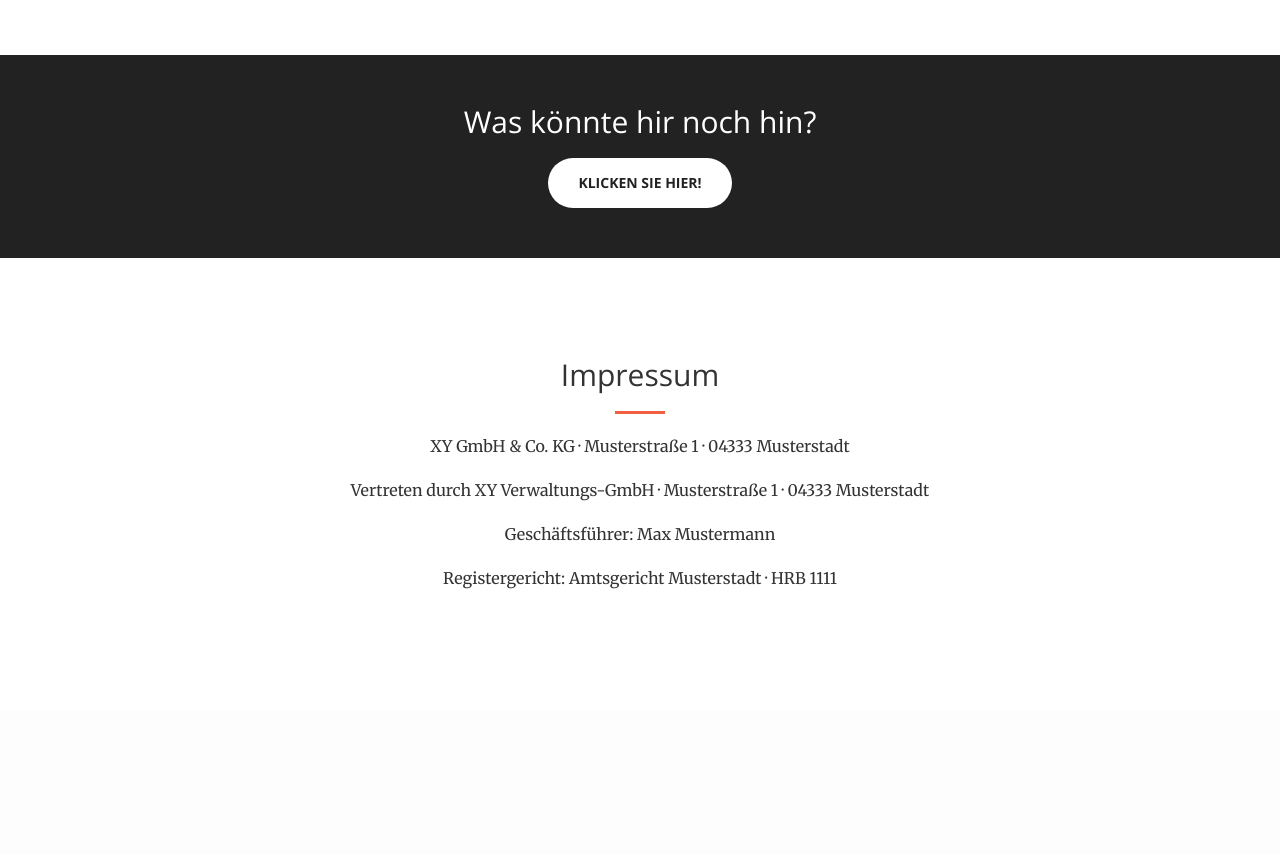
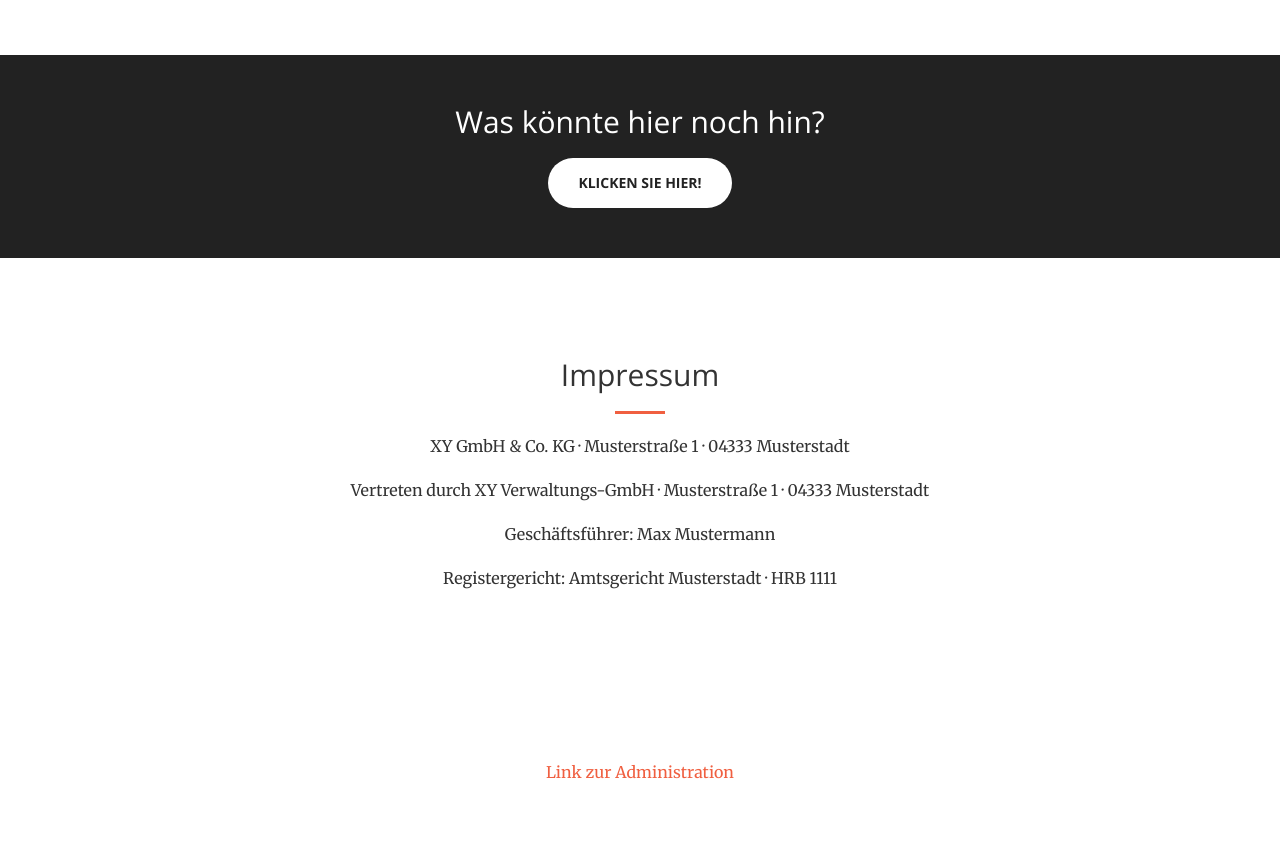
Before and after one commit to normanjaeckel/THHome, a Django app: template THHome/templates/detail.html in a window 1280 px wide. Shown: the part 1702-2556 px from the top of the page. Before the commit the page ends 2291 px from the top, so only its background shows below. Run offline with Django 3.2, Linux system fonts and the light colour scheme; the template is opened without the code that fills it, so the values that code supplies are empty; some libraries are stand-ins or nearby versions.

Commit message:
Added admin link.

```diff
--- a/THHome/templates/detail.html
+++ b/THHome/templates/detail.html
@@ -131,3 +131,9 @@
     </div>
 
 {% endblock %}
+
+{% block adminlink %}
+
+    <p><a href="{% url 'admin:THHome_realestate_change' realestate.pk %}">Link zur Administration</a></p>
+
+{% endblock %}
--- a/THHome/templates/index.html
+++ b/THHome/templates/index.html
@@ -128,13 +128,21 @@
     <aside class="bg-dark">
         <div class="container text-center">
             <div class="call-to-action">
-                <h2>Was könnte hir noch hin?</h2>
+                <h2>Was könnte hier noch hin?</h2>
                 <a href="#" class="btn btn-default btn-xl wow tada">Klicken Sie hier!</a>
             </div>
         </div>
     </aside>
 
     {% include 'legal-notice.html' %}
+
+    <aside>
+        <div class="container text-center">
+            {% block adminlink %}
+                <p><a href="{% url 'admin:index' %}">Link zur Administration</a></p>
+            {% endblock %}
+        </div>
+    </aside>
 
     <!-- jQuery -->
     <script src="{% static 'js/jquery.js' %}"></script>
```
